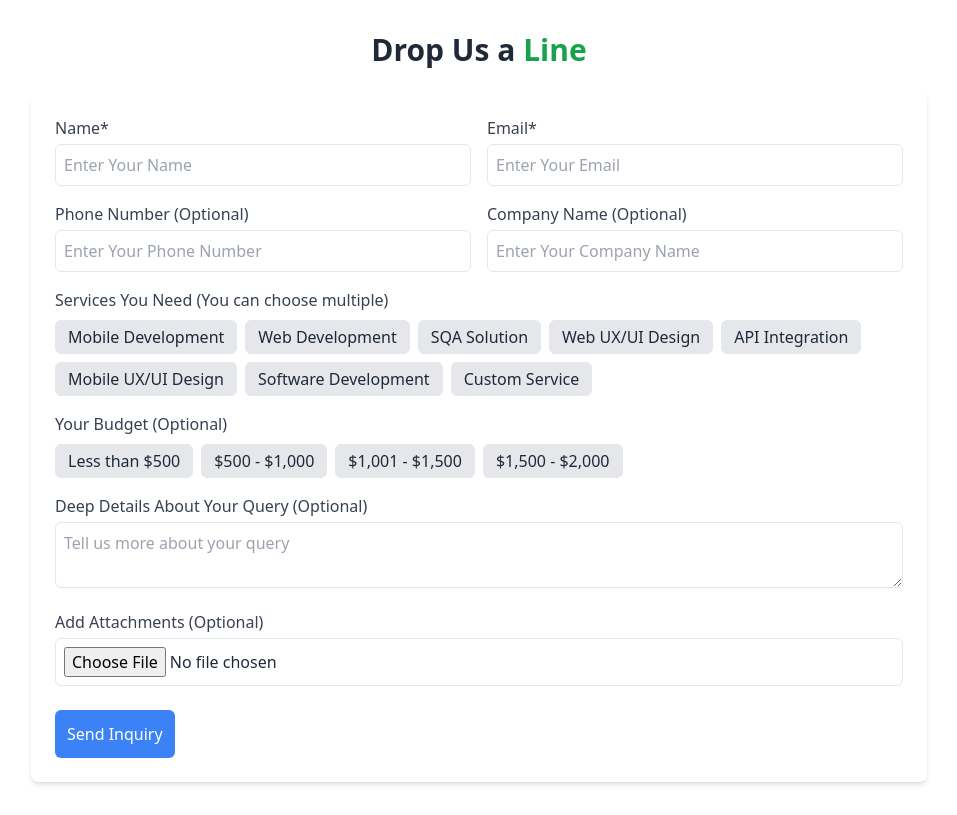
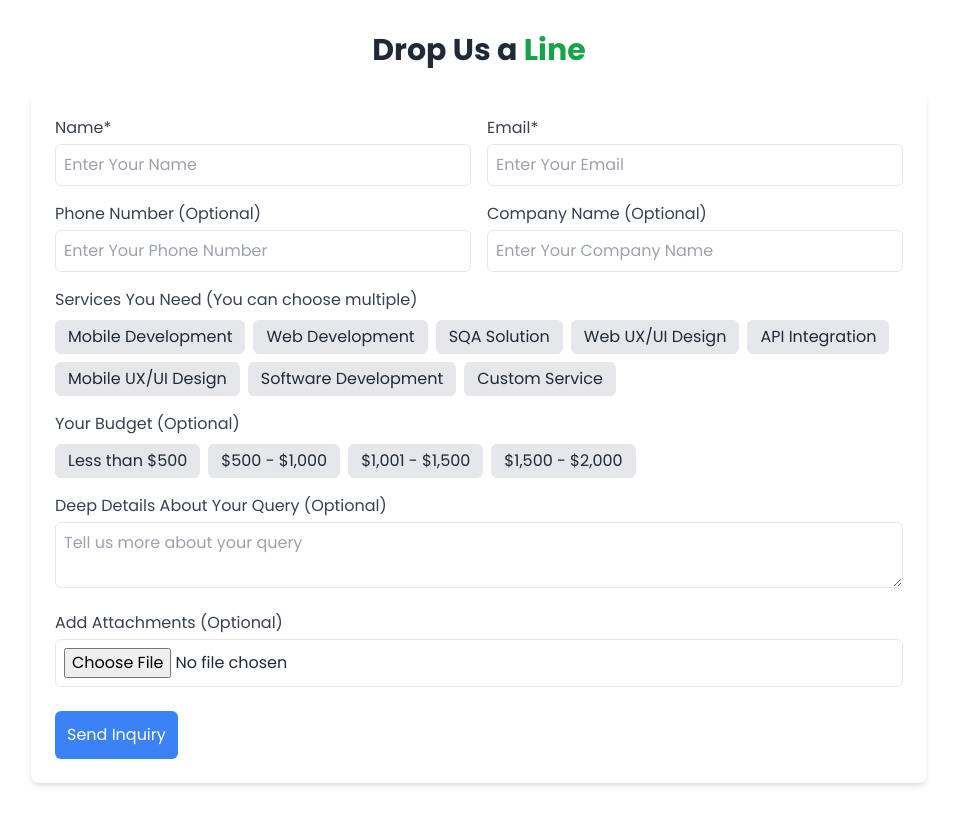
Before and after one commit to alamin71/Mediusware, a React (Vite) app: page / in a window 1280 px wide. Shown: the whole page, without its empty margins (161-1118 px from the left). Built offline with nearby package versions, Linux system fonts and the light colour scheme.

Commit message:
submit btn updated

```diff
--- a/eslint.config.js
+++ b/eslint.config.js
@@ -16,6 +16,10 @@ export default [
         ecmaFeatures: { jsx: true },
         sourceType: 'module',
       },
+     env: {
+node:true
+
+      }
     },
     settings: { react: { version: '18.3' } },
     plugins: {
--- a/src/App.jsx
+++ b/src/App.jsx
@@ -8,7 +8,7 @@ function App() {
 
   return (
     <>
-    <React_Assignment></React_Assignment>
+    <React_Assignment />
     </>
   )
 }
--- a/src/Components/React_Assignment.jsx
+++ b/src/Components/React_Assignment.jsx
@@ -1,4 +1,6 @@
 import React from 'react';
+
+
 
 const React_Assignment = () => {
     return (
@@ -97,6 +99,7 @@ const React_Assignment = () => {
           className=" bg-blue-500 text-white p-3 rounded-md mt-6 hover:bg-blue-600 transition"
         >
           Send Inquiry
+
         </button>
       </form>
     </div>
--- a/src/index.css
+++ b/src/index.css
@@ -1,3 +1,9 @@
+
+@import url('https://fonts.googleapis.com/css2?family=Poppins:ital,wght@0,100;0,200;0,300;0,400;0,500;0,600;0,700;0,800;0,900;1,100;1,200;1,300;1,400;1,500;1,600;1,700;1,800;1,900&display=swap');
+body{
+    font-family: "Poppins", sans-serif;
+}
+
 @tailwind base;
 @tailwind components;
 @tailwind utilities;
```
